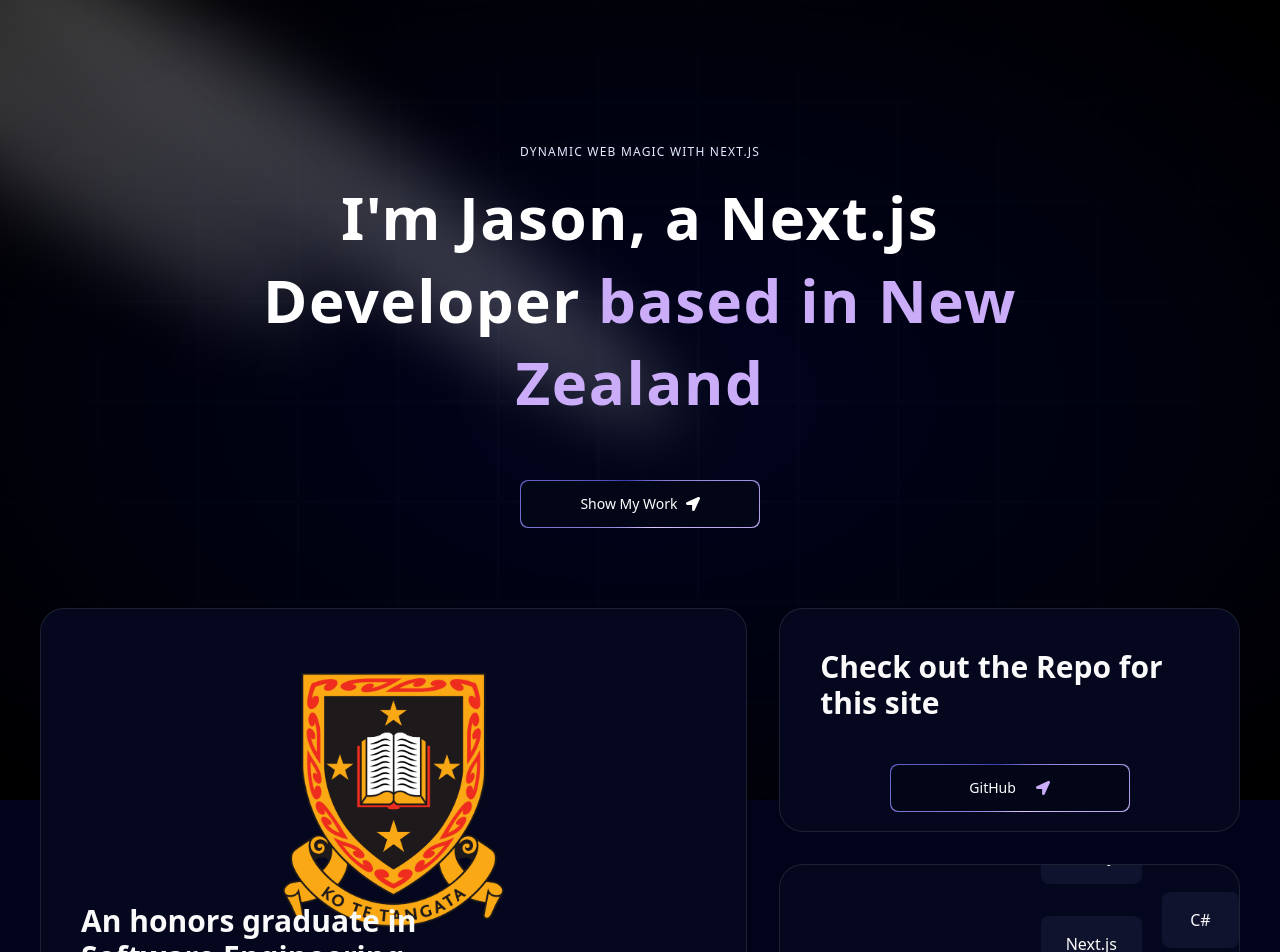
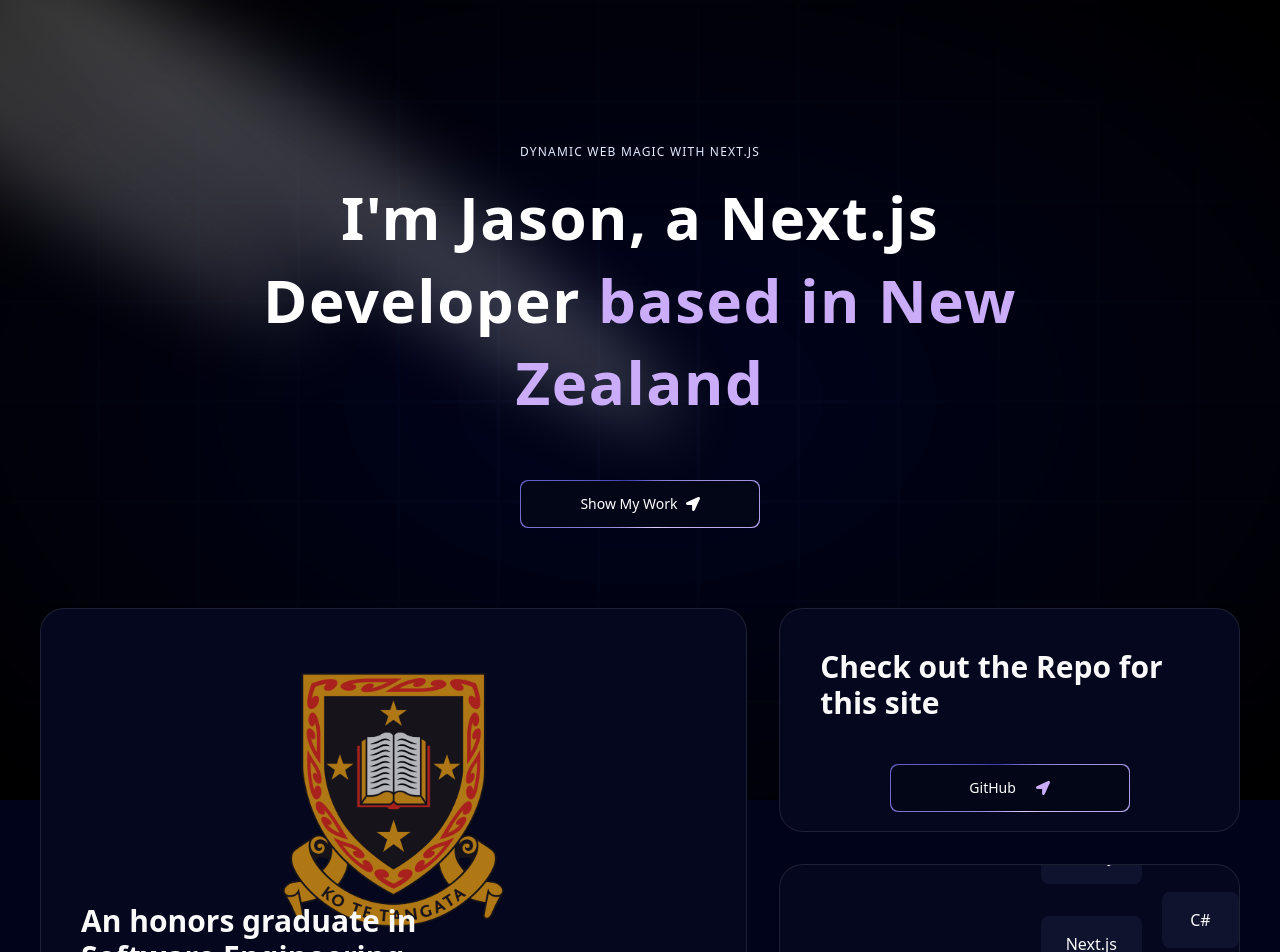
Before and after one commit to Jason-1/portfolio, a Next.js app: page / in a window 1280 px wide. Shown: the top 952 px of the page. Built offline with nearby package versions, Linux system fonts and the light colour scheme.

Commit message:
Grid Image adjustment

```diff
--- a/components/ui/BentoGrid.tsx
+++ b/components/ui/BentoGrid.tsx
@@ -163,6 +163,7 @@ export const BentoGridItem = ({
             </div>
           )}
 
+          {/* TODO - Fix button defaulting to max width on small devices */}
           {id === 2 && (
             <div className="absolute inset-0 flex items-center justify-center mt-4 lg:mt-24">
               <MagicButton
--- a/data/index.ts
+++ b/data/index.ts
@@ -12,7 +12,7 @@ export const gridItems = [
     description: "",
     className: "lg:col-span-3 md:col-span-6 md:row-span-4 lg:min-h-[60vh]",
     imgClassName:
-      "lg:h-64 flex items-center justify-center mx-auto lg:mt-16 hidden lg:block",
+      "lg:h-64 flex items-center justify-center mx-auto lg:mt-16 hidden lg:block opacity-70",
     titleClassName: "justify-end",
     img: "waikato.png",
     spareImg: "",
```
